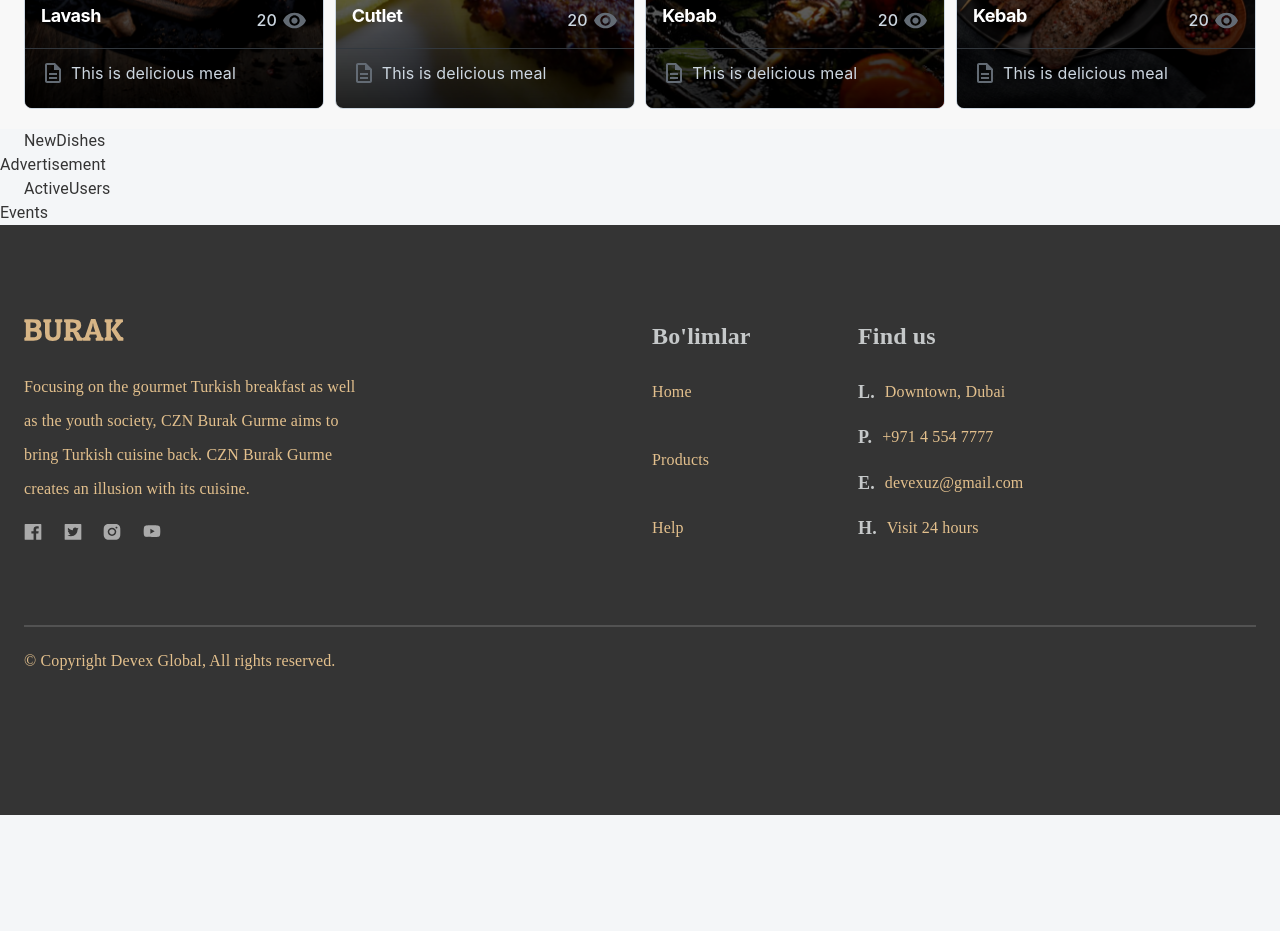
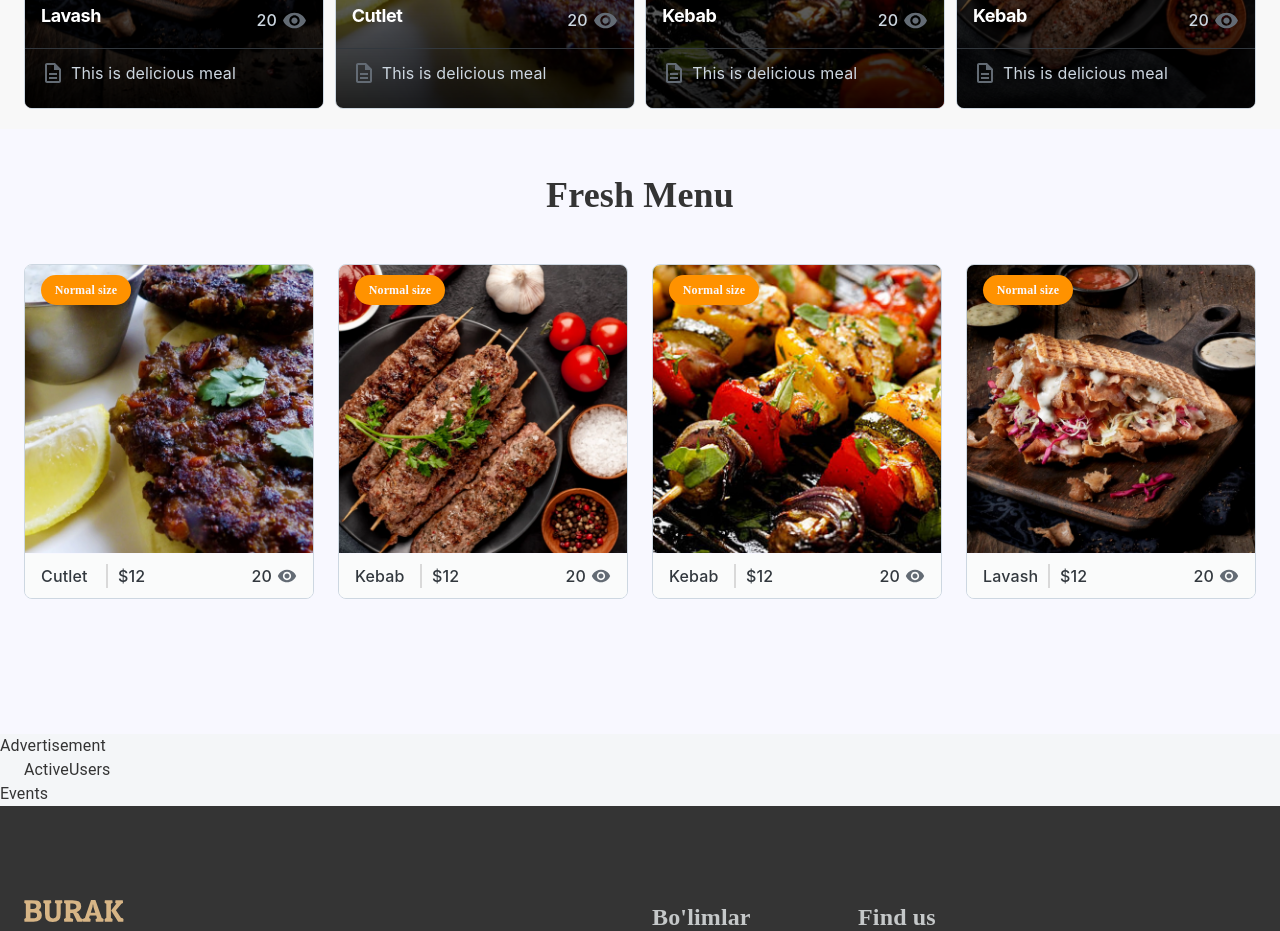
Before and after one commit to makhmudovsx17-create/burak-react, a React (Create React App) app: page / in a window 1280 px wide. Shown: the part 1460-2391 px from the top of the page. Before the commit the page ends 2275 px from the top, so only its background shows below. Built offline with nearby package versions, Linux system fonts and the light colour scheme.

Commit message:
feat: develop newDishes sectional component

```diff
--- a/src/app/screens/homePage/NewDishes.tsx
+++ b/src/app/screens/homePage/NewDishes.tsx
@@ -1,10 +1,92 @@
 import React from "react";
-import { Container } from "@mui/material";
+import { Box, Container, Stack } from "@mui/material";
+import AspectRatio from "@mui/joy/AspectRatio";
+import Card from "@mui/joy/Card";
+import CardOverflow from "@mui/joy/CardOverflow";
+import Typography from "@mui/joy/Typography";
+import { CssVarsProvider } from "@mui/joy/styles";
+import VisibilityIcon from "@mui/icons-material/Visibility";
+import JoyStack from "@mui/joy/Stack";
+import Divider from "../../components/divider";
+
+const newDishes = [
+    { productName: "Cutlet", imagePath: "/img/cutlet.webp" },
+    { productName: "Kebab", imagePath: "/img/kebab-fresh.webp" },
+    { productName: "Kebab", imagePath: "/img/kebab.webp" },
+    { productName: "Lavash", imagePath: "/img/lavash.webp" },
+];
 
 export default function NewDishes() {
     return (
-        <div>
-            <Container>NewDishes</Container>
+        <div className={"new-products-frame"}>
+            <Container>
+                <Stack className={"main"}>
+                    <Box className={"category-title"}>Fresh Menu</Box>
+                    <Stack className={"cards-frame"}>
+                        <CssVarsProvider>
+                            {newDishes.map((ele, index) => {
+                                return (
+                                    <Card
+                                        key={index}
+                                        variant="outlined"
+                                        className={"card"}
+                                    >
+                                        <CardOverflow>
+                                            <div className="product-sale">
+                                                Normal size
+                                            </div>
+                                            <AspectRatio ratio="1">
+                                                <img
+                                                    src={ele.imagePath}
+                                                    alt=""
+                                                />
+                                            </AspectRatio>
+                                        </CardOverflow>
+
+                                        <CardOverflow
+                                            variant="soft"
+                                            className="product-detail"
+                                        >
+                                            <JoyStack className="info">
+                                                <JoyStack direction="row">
+                                                    <Typography
+                                                        className={"title"}
+                                                    >
+                                                        {ele.productName}
+                                                    </Typography>
+                                                    <Divider
+                                                        width="2"
+                                                        height="24"
+                                                        bg="#d9d9d9"
+                                                    />
+                                                    <Typography
+                                                        className={"price"}
+                                                    >
+                                                        $12
+                                                    </Typography>
+                                                </JoyStack>
+                                                <JoyStack>
+                                                    <Typography
+                                                        className={"views"}
+                                                    >
+                                                        20
+                                                        <VisibilityIcon
+                                                            style={{
+                                                                fontSize: 20,
+                                                                marginLeft: 5,
+                                                            }}
+                                                        />
+                                                    </Typography>
+                                                </JoyStack>
+                                            </JoyStack>
+                                        </CardOverflow>
+                                    </Card>
+                                );
+                            })}
+                        </CssVarsProvider>
+                    </Stack>
+                </Stack>
+            </Container>
         </div>
     );
 }
--- a/src/css/home.css
+++ b/src/css/home.css
@@ -94,3 +94,102 @@
         linear-gradient(to top, rgba(0, 0, 0, 0.4), rgba(0, 0, 0, 0) 200px),
         linear-gradient(to top, rgba(0, 0, 0, 0.8), rgba(0, 0, 0, 0) 300px);
 }
+
+/** NEW PRODUCTS **/
+
+.homepage .new-products-frame {
+    width: 100%;
+    height: 605px;
+    background: #f8f8ff;
+    display: flex;
+}
+
+.homepage .main {
+    margin-top: 45px;
+    display: flex;
+    flex-direction: column;
+    align-items: center;
+}
+
+.homepage .new-products-frame .category-title {
+    font-family: "Dancing Script";
+    font-style: normal;
+    font-weight: 700;
+    font-size: 36px;
+    line-height: 43px;
+}
+
+.homepage .new-products-frame .main .cards-frame {
+    width: 100%;
+    margin: 47px 2px 2px 2px;
+    flex-direction: row;
+    justify-content: space-between;
+}
+
+.homepage .new-products-frame .main .card {
+    height: 335px;
+    width: 290px;
+    cursor: pointer;
+}
+
+.homepage .new-products-frame .product-sale {
+    position: absolute;
+    margin-top: 10px;
+    z-index: 100;
+    width: 90px;
+    height: 30px;
+    display: flex;
+    align-items: center;
+    justify-content: center;
+    background: #ff9200;
+    box-shadow: 4px 6px 20px rgba(0, 0, 0, 0.1);
+    border-radius: 25px;
+    font-family: "Poppins";
+    font-style: normal;
+    font-weight: 600;
+    font-size: 12px;
+    line-height: 21px;
+    color: #f8f8ff;
+}
+
+.homepage .new-products-frame .product-detail {
+    width: auto;
+    height: 49%;
+    display: flex;
+    justify-content: center;
+    margin-top: -12px;
+    border-top: 1px solid;
+    border-color: #f8f8ff;
+    background-color: #fafbfb;
+}
+
+.homepage .new-products-frame .product-detail .info {
+    width: 100%;
+    display: flex;
+    flex-direction: row;
+    justify-content: space-between;
+    align-items: center;
+}
+
+.homepage .new-products-frame .product-detail .title {
+    width: 65px;
+    font-weight: 500;
+}
+
+.homepage .new-products-frame .product-detail .price {
+    margin-left: 10px;
+    width: 20px;
+    font-weight: 500;
+}
+
+.homepage .new-products-frame .product-detail .divider {
+    margin: 0 10px 0 10px;
+    width: 2px;
+    background-color: #d9d9d9;
+}
+
+.homepage .new-products-frame .product-detail .views {
+    display: flex;
+    align-items: center;
+    font-weight: 500;
+}
```
